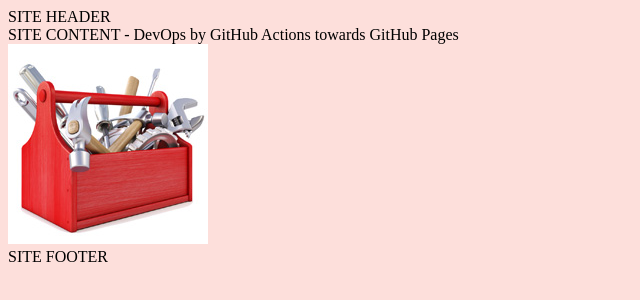
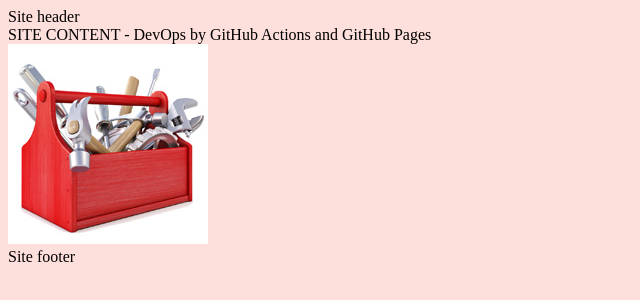
Before and after one commit to persteenolsen/gh-actions-three, a plain HTML site: page index.html in a window 1280 px wide. Shown: the whole page, without its empty margins (0-640 px from the left). Drawn offline with Linux system fonts and the light colour scheme.

Commit message:
deploy: f153f71bb636bee3582fd946bd3ffb6aec4c35f5

```diff
--- a/index.html
+++ b/index.html
@@ -9,16 +9,16 @@
   <body>
 
 
-<div class="header">SITE HEADER</div>
+<div class="header">Site header</div>
 
 
     <div class="content">
-      <div>SITE CONTENT - DevOps by GitHub Actions towards GitHub Pages</div>
+      <div>SITE CONTENT - DevOps by GitHub Actions and GitHub Pages</div>
       <img src="assets/images/build-tools.jpg" />
     </div>
 
 
-<div class="footer">SITE FOOTER</div>
+<div class="footer">Site footer</div>
 
 
   </body>
```
